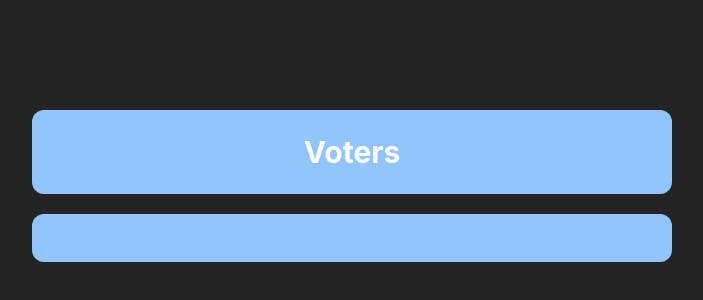
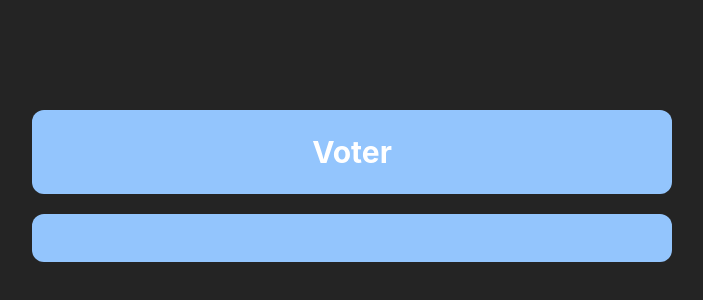
Before and after one commit to fpbismyname/evoting-online, a React (Vite) app in the folder client/: page /vote in a window 1280 px wide. Shown: the part 214-514 px from the top of the page, without its empty margins (288-991 px from the left). Built offline with nearby package versions, Linux system fonts and the light colour scheme.

Commit message:
Update V.1.0.1

```diff
--- a/client/src/Pages/nonAdminPage.jsx
+++ b/client/src/Pages/nonAdminPage.jsx
@@ -12,7 +12,7 @@ const nonAdminPage = () => {
       <div className="flex flex-col items-center justify-center h-screen">
         <div className="bg-blue-300 h-auto w-1/2 py-6 flex flex-col justify-center items-center rounded-xl">
           <h1 className="text-white text-3xl mx-10 font-bold flex justify-center">
-            Voters
+            Voter
           </h1>
         </div>
         <div className="bg-blue-300 h-auto w-1/2 rounded-xl flex flex-col py-6 justify-center items-center mt-5">
```
